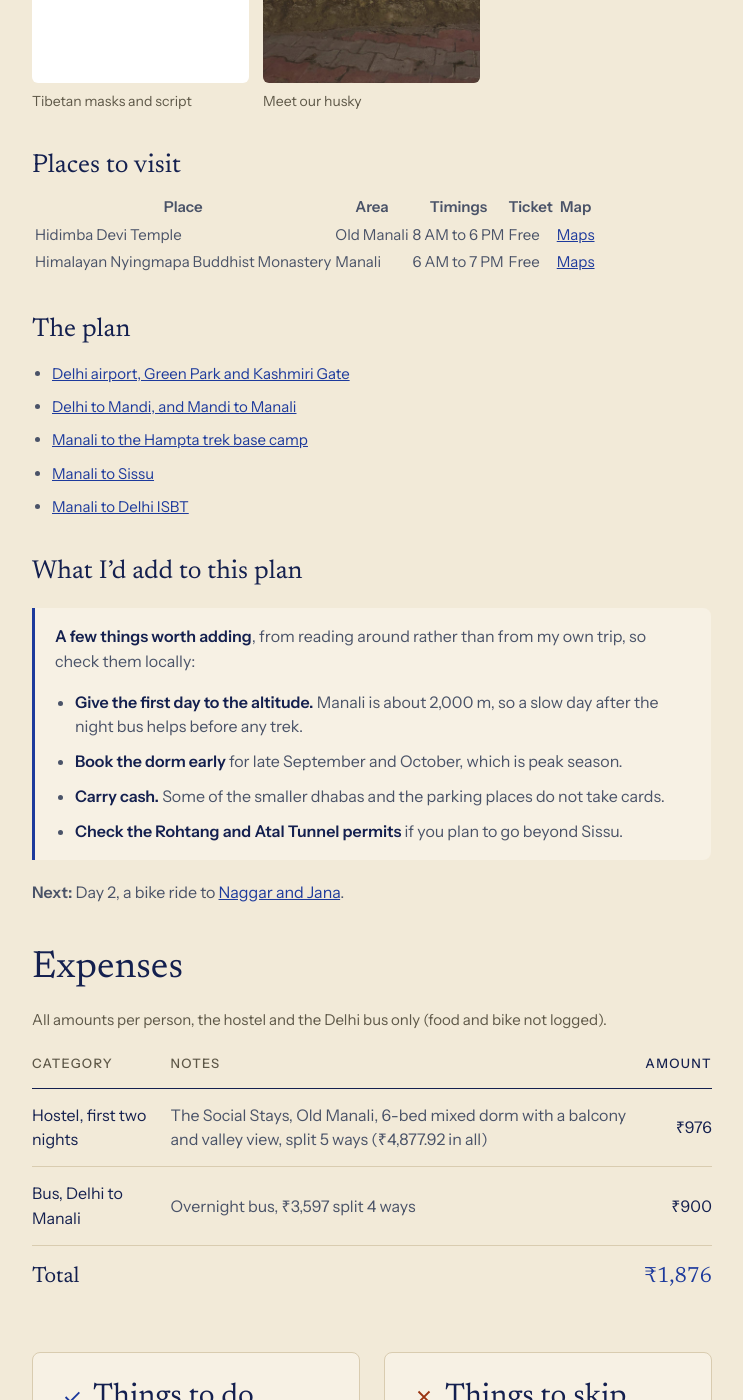
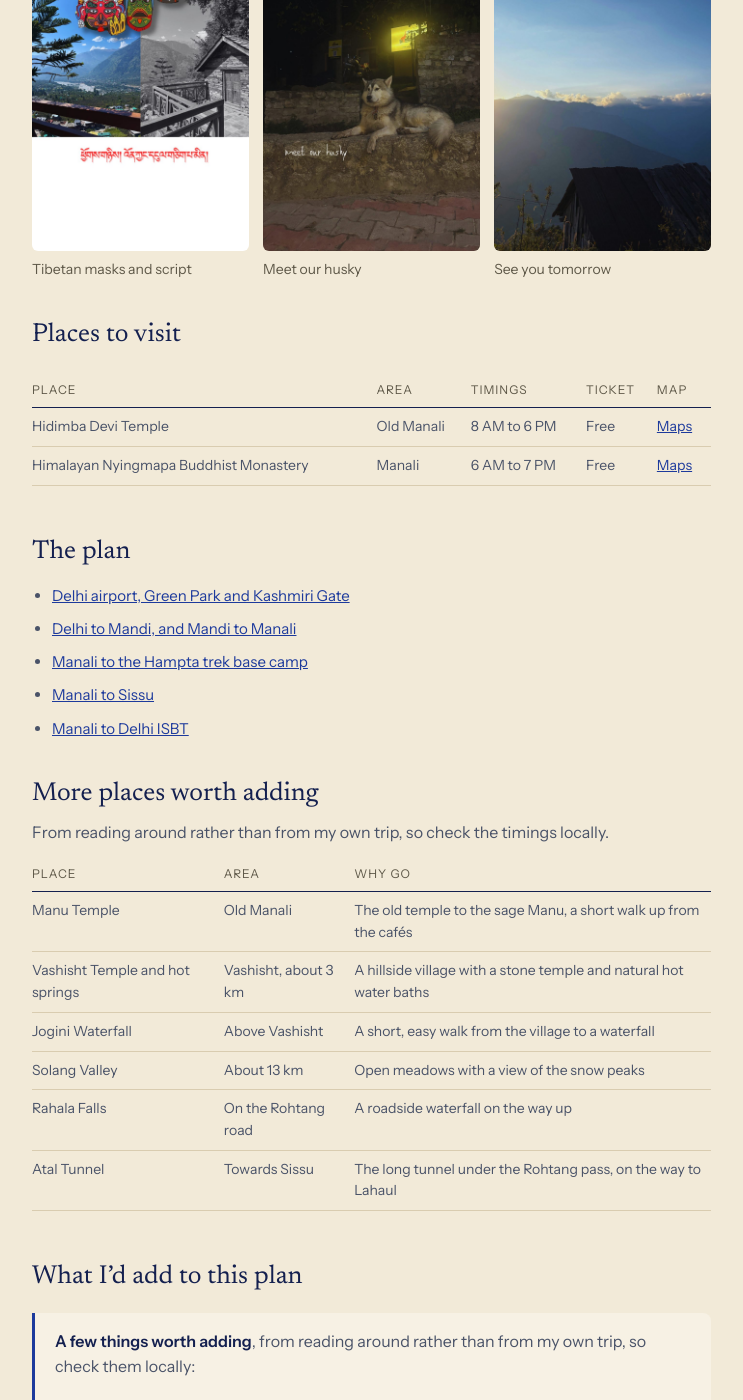
Before and after one commit to gdncomm-aditya-kanoi/Travel-Train, a Jekyll site: the page built from _trips/manali.md, in a window 1280 px wide and 1400 px high, scrolled down 6171 px. Shown: the whole window, without its empty margins (80-823 px from the left). Built offline with Jekyll 4.4.1, drawn with Linux system fonts in a browser that asks for light colours; a script that is not in the unit is left out; some of the changed text lies outside the part shown.

Commit message:
Style the tables, keep photos in sets of three, add Instagram posts and more places to Manali and Naggar & Jana
Co-Authored-By: Claude <noreply@anthropic.com>

```diff
--- a/_trips/manali.md
+++ b/_trips/manali.md
@@ -21,7 +21,9 @@ series_order: 1
 series_title: "The Himachal trip"
 series_label: "Manali"
 
-instagram: []
+instagram:
+  - https://www.instagram.com/p/DQa1xFHCdoe/?img_index=1
+  - https://www.instagram.com/p/DQgLUQVk8SY/?img_index=1
 
 expenses:                   # rupees per person (from the group sheet and my own sheet)
   - category: Hostel, first two nights
@@ -38,6 +40,7 @@ things_to_do:
   - "Eat Tibetan: momos, thukpa and soups at the small places near the stay"
   - "Walk the Old Manali streets after sunset, the cafés light up"
   - "Keep a night spare after a trek: a hot meal and a real bed matter"
+  - "Add the Manu Temple, the Vashisht hot springs and Jogini Waterfall if you have a spare half day"
 things_to_skip:
   - "The Mall Road for sightseeing: it is for eating and shopping, not for views"
   - "Renting a bike without checking the brakes and fuel first"
@@ -164,11 +167,11 @@ The streets of Old Manali are just as much a part of the trip: painted walls, ca
 
 I rented a bike for the next day to ride to [Naggar and Jana]({{ '/trips/naggar-jana/' | relative_url }}). Three rental places I had saved are listed below, and I did not log the price, so ask at each one.
 
-| Rental | Map |
-|---|---|
-| Himalayan Inder Motors | [Open in Maps](https://maps.app.goo.gl/yRwuU7RVsUxYF3Ui6) |
-| Two Wheel Himalayas | [Open in Maps](https://maps.app.goo.gl/L4sXS7Yrcq4gNXbJ9) |
-| Biker Point Manali | [Open in Maps](https://maps.app.goo.gl/Jtpc9c9GJgN3VGne9) |
+<div class="table-scroll"><table class="timetable"><thead><tr><th>Rental</th><th>Map</th></tr></thead><tbody>
+<tr><td>Himalayan Inder Motors</td><td><a href="https://maps.app.goo.gl/yRwuU7RVsUxYF3Ui6" target="_blank" rel="noopener">Open in Maps</a></td></tr>
+<tr><td>Two Wheel Himalayas</td><td><a href="https://maps.app.goo.gl/L4sXS7Yrcq4gNXbJ9" target="_blank" rel="noopener">Open in Maps</a></td></tr>
+<tr><td>Biker Point Manali</td><td><a href="https://maps.app.goo.gl/Jtpc9c9GJgN3VGne9" target="_blank" rel="noopener">Open in Maps</a></td></tr>
+</tbody></table></div>
 
 <div class="shots stories">
 {% include shot.html file="offroads.jpg" class="full" caption="Real offroads" %}
@@ -180,17 +183,17 @@ I rented a bike for the next day to ride to [Naggar and Jana]({{ '/trips/naggar-
 
 The cafés in Old Manali are good but expensive, and a simple dhaba is cheaper and just as good. Tibetan food was my favourite: momos and thukpa, with hot tea.
 
-| Place | Area | Good for | Notes | Map |
-|---|---|---|---|---|
-| Krishna Dhaba | Old Manali | Breakfast | Near the stay | [Maps](https://maps.app.goo.gl/cGaoS5n6DM7EA569A) |
-| Rocky Cafe | Old Manali | Any meal | Expensive, a view, near the stay | [Maps](https://maps.app.goo.gl/zVxGB5u29XdX4FXo8) |
-| Backyard Cafe | Old Manali, riverside | Evening snack | Expensive, river view | [Maps](https://maps.app.goo.gl/mwm4t9NArbhe7ASV6) |
-| Sabali Cafe | Old Manali | Snack | Expensive, river view | [Maps](https://maps.app.goo.gl/jyUA2VVi5V1tbJwf6) |
-| Hangout 2020 Cafe | Old Manali | Meal | Lunch special | [Maps](https://maps.app.goo.gl/fHPsGSLiDRVPmyX66) |
-| Woodo Cafe | Near Social Stays | Momos and soups | Tibetan food | [Maps](https://maps.app.goo.gl/f9tqFNW8xfjqjoEd8) |
-| Babumoshai Multi Cuisine Food Joint | Mall Road | Meal | On the main road | [Maps](https://maps.app.goo.gl/HZaGctHwRBxRVAGt8) |
-| Tasty Bite Mandiwala | Mall Road | Meal | On the main road | [Maps](https://maps.app.goo.gl/afT8oxp6NgRUKtsM6) |
-| Sanju Dhaba | Sissu | Meal and tea | Roadside, on the Sissu trip | [Maps](https://maps.app.goo.gl/TYBB9vRHVguxyWVm9) |
+<div class="table-scroll"><table class="timetable"><thead><tr><th>Place</th><th>Area</th><th>Good for</th><th>Notes</th><th>Map</th></tr></thead><tbody>
+<tr><td>Krishna Dhaba</td><td>Old Manali</td><td>Breakfast</td><td>Near the stay</td><td><a href="https://maps.app.goo.gl/cGaoS5n6DM7EA569A" target="_blank" rel="noopener">Maps</a></td></tr>
+<tr><td>Rocky Cafe</td><td>Old Manali</td><td>Any meal</td><td>Expensive, a view, near the stay</td><td><a href="https://maps.app.goo.gl/zVxGB5u29XdX4FXo8" target="_blank" rel="noopener">Maps</a></td></tr>
+<tr><td>Backyard Cafe</td><td>Old Manali, riverside</td><td>Evening snack</td><td>Expensive, river view</td><td><a href="https://maps.app.goo.gl/mwm4t9NArbhe7ASV6" target="_blank" rel="noopener">Maps</a></td></tr>
+<tr><td>Sabali Cafe</td><td>Old Manali</td><td>Snack</td><td>Expensive, river view</td><td><a href="https://maps.app.goo.gl/jyUA2VVi5V1tbJwf6" target="_blank" rel="noopener">Maps</a></td></tr>
+<tr><td>Hangout 2020 Cafe</td><td>Old Manali</td><td>Meal</td><td>Lunch special</td><td><a href="https://maps.app.goo.gl/fHPsGSLiDRVPmyX66" target="_blank" rel="noopener">Maps</a></td></tr>
+<tr><td>Woodo Cafe</td><td>Near Social Stays</td><td>Momos and soups</td><td>Tibetan food</td><td><a href="https://maps.app.goo.gl/f9tqFNW8xfjqjoEd8" target="_blank" rel="noopener">Maps</a></td></tr>
+<tr><td>Babumoshai Multi Cuisine Food Joint</td><td>Mall Road</td><td>Meal</td><td>On the main road</td><td><a href="https://maps.app.goo.gl/HZaGctHwRBxRVAGt8" target="_blank" rel="noopener">Maps</a></td></tr>
+<tr><td>Tasty Bite Mandiwala</td><td>Mall Road</td><td>Meal</td><td>On the main road</td><td><a href="https://maps.app.goo.gl/afT8oxp6NgRUKtsM6" target="_blank" rel="noopener">Maps</a></td></tr>
+<tr><td>Sanju Dhaba</td><td>Sissu</td><td>Meal and tea</td><td>Roadside, on the Sissu trip</td><td><a href="https://maps.app.goo.gl/TYBB9vRHVguxyWVm9" target="_blank" rel="noopener">Maps</a></td></tr>
+</tbody></table></div>
 
 <div class="shots stories">
 {% include shot.html file="breakfast.jpg" class="full" caption="Breakfast: poha, a paratha and tea" %}
@@ -208,14 +211,15 @@ After the trek we got back to Manali in the afternoon and I took a cheap Zostel
 <div class="shots stories">
 {% include shot.html file="masks.jpg" class="full" caption="Tibetan masks and script" %}
 {% include shot.html file="husky.jpg" class="full" caption="Meet our husky" %}
+{% include shot.html file="see-you.jpg" class="full" caption="See you tomorrow" %}
 </div>
 
 ### Places to visit
 
-| Place | Area | Timings | Ticket | Map |
-|---|---|---|---|---|
-| Hidimba Devi Temple | Old Manali | 8 AM to 6 PM | Free | [Maps](https://maps.app.goo.gl/nZSujbYUb6FCnB3p6) |
-| Himalayan Nyingmapa Buddhist Monastery | Manali | 6 AM to 7 PM | Free | [Maps](https://share.google/X4cfTruaqJPLyq5a1) |
+<div class="table-scroll"><table class="timetable"><thead><tr><th>Place</th><th>Area</th><th>Timings</th><th>Ticket</th><th>Map</th></tr></thead><tbody>
+<tr><td>Hidimba Devi Temple</td><td>Old Manali</td><td>8 AM to 6 PM</td><td>Free</td><td><a href="https://maps.app.goo.gl/nZSujbYUb6FCnB3p6" target="_blank" rel="noopener">Maps</a></td></tr>
+<tr><td>Himalayan Nyingmapa Buddhist Monastery</td><td>Manali</td><td>6 AM to 7 PM</td><td>Free</td><td><a href="https://share.google/X4cfTruaqJPLyq5a1" target="_blank" rel="noopener">Maps</a></td></tr>
+</tbody></table></div>
 
 ### The plan
 
@@ -224,6 +228,19 @@ After the trek we got back to Manali in the afternoon and I took a cheap Zostel
 - [Manali to the Hampta trek base camp](https://maps.app.goo.gl/ZhnFdBiAwGF45bbX7)
 - [Manali to Sissu](https://maps.app.goo.gl/4EaFdzzGfmC9xkK66)
 - [Manali to Delhi ISBT](https://maps.app.goo.gl/BRGSkhkoVqDiCsxKA)
+
+### More places worth adding
+
+From reading around rather than from my own trip, so check the timings locally.
+
+<div class="table-scroll"><table class="timetable"><thead><tr><th>Place</th><th>Area</th><th>Why go</th></tr></thead><tbody>
+<tr><td>Manu Temple</td><td>Old Manali</td><td>The old temple to the sage Manu, a short walk up from the cafés</td></tr>
+<tr><td>Vashisht Temple and hot springs</td><td>Vashisht, about 3 km</td><td>A hillside village with a stone temple and natural hot water baths</td></tr>
+<tr><td>Jogini Waterfall</td><td>Above Vashisht</td><td>A short, easy walk from the village to a waterfall</td></tr>
+<tr><td>Solang Valley</td><td>About 13 km</td><td>Open meadows with a view of the snow peaks</td></tr>
+<tr><td>Rahala Falls</td><td>On the Rohtang road</td><td>A roadside waterfall on the way up</td></tr>
+<tr><td>Atal Tunnel</td><td>Towards Sissu</td><td>The long tunnel under the Rohtang pass, on the way to Lahaul</td></tr>
+</tbody></table></div>
 
 ### What I'd add to this plan
 
```
Also changed, not shown: _trips/naggar-jana.md (+25 -13 lines), assets/images/manali/see-you.jpg (added).
